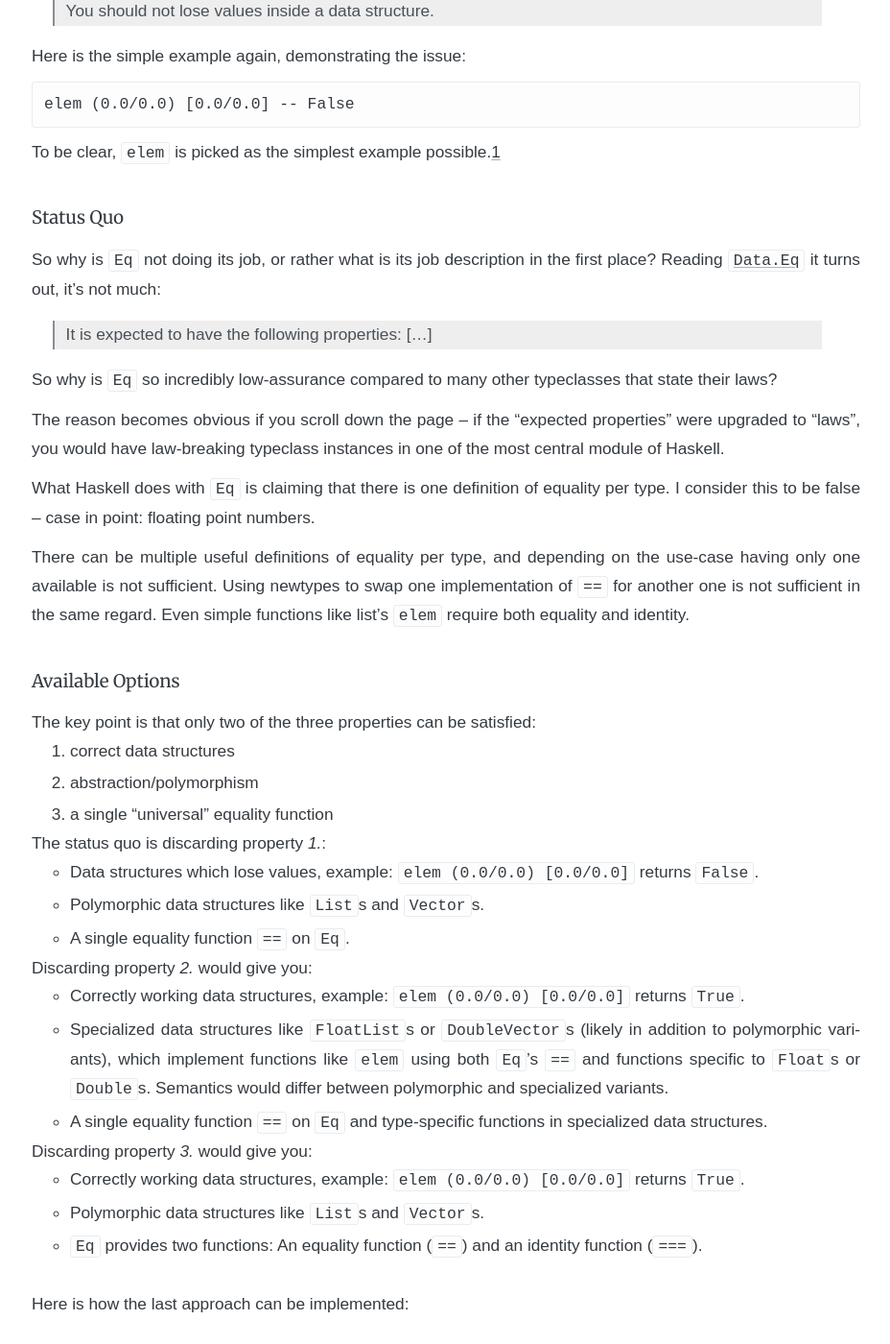
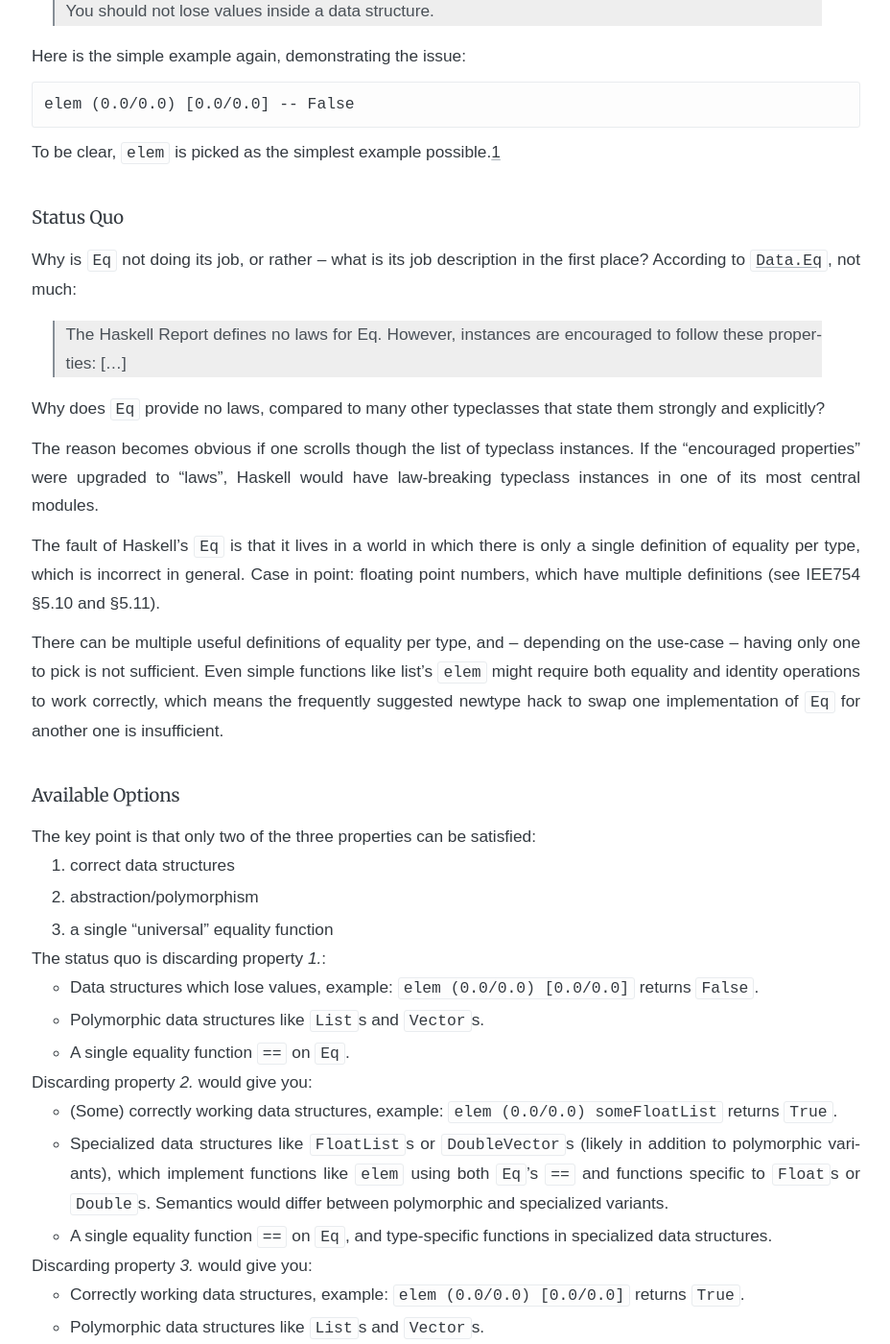
Before and after one commit to soc/soc.me, a Jekyll site: the page built from _languages/equality-and-identity-part4.md, in a window 1280 px wide and 1400 px high, scrolled down 319 px. Shown: the whole window at 96% size, without its empty margins (175-1103 px from the left). Built offline with Jekyll 4.4.1, drawn with Linux system fonts in a browser that asks for light colours; some web fonts are replaced; some of the changed text lies outside the part shown.

Commit message:
improve wording of "Fixing Haskell"

```diff
--- a/_languages/equality-and-identity-part4.md
+++ b/_languages/equality-and-identity-part4.md
@@ -19,18 +19,22 @@ To be clear, `elem` is picked as the simplest example possible.[^1]
 
 #### Status Quo
 
-So why is `Eq` not doing its job, or rather what is its job description in the first place?
-Reading [`Data.Eq`](http://hackage.haskell.org/package/base-4.12.0.0/docs/Data-Eq.html) it turns out, it's not much:
+Why is `Eq` not doing its job, or rather – what is its job description in the first place?
+According to [`Data.Eq`](https://hackage.haskell.org/package/base-4.16.1.0/docs/Data-Eq.html), not much:
 
-> It is expected to have the following properties: [...]
+> The Haskell Report defines no laws for Eq. However, instances are encouraged to follow these properties: [...]
 
-So why is `Eq` so incredibly low-assurance compared to many other typeclasses that state their laws?
+Why does `Eq` provide no laws, compared to many other typeclasses that state them strongly and explicitly?
 
-The reason becomes obvious if you scroll down the page – if the "expected properties" were upgraded to "laws", you would have law-breaking typeclass instances in one of the most central module of Haskell.
+The reason becomes obvious if one scrolls though the list of typeclass instances.
+If the "encouraged properties" were upgraded to "laws",
+Haskell would have law-breaking typeclass instances in one of its most central modules.
 
-What Haskell does with `Eq` is claiming that there is one definition of equality per type. I consider this to be false – case in point: floating point numbers.
+The fault of Haskell's `Eq` is that it lives in a world in which there is only a single definition of equality per type, which is incorrect in general. Case in point: floating point numbers, which have multiple definitions (see IEE754 §5.10 and §5.11).
 
-There can be multiple useful definitions of equality per type, and depending on the use-case having only one available is not sufficient. Using newtypes to swap one implementation of `==` for another one is not sufficient in the same regard. Even simple functions like list's `elem` require both equality and identity.
+There can be multiple useful definitions of equality per type, and – depending on the use-case – having only one to pick is not sufficient.
+Even simple functions like list's `elem` might require both equality and identity operations to work correctly,
+which means the frequently suggested newtype hack to swap one implementation of `Eq` for another one is insufficient.
 
 #### Available Options
 
@@ -48,21 +52,21 @@ The status quo is discarding property _1._:
 
 Discarding property _2._ would give you:
 
-- Correctly working data structures, example: `elem (0.0/0.0) [0.0/0.0]` returns `True`.
+- (Some) correctly working data structures, example: `elem (0.0/0.0) someFloatList` returns `True`.
 - Specialized data structures like `FloatList`s or `DoubleVector`s (likely in addition to polymorphic variants), which implement functions like `elem` using both `Eq`'s `==` and functions specific to `Float`s or `Double`s. Semantics would differ between polymorphic and specialized variants.
-- A single equality function `==` on `Eq` and type-specific functions in specialized data structures.
+- A single equality function `==` on `Eq`, and type-specific functions in specialized data structures.
 
 Discarding property _3._ would give you:
 
 - Correctly working data structures, example: `elem (0.0/0.0) [0.0/0.0]` returns `True`.
 - Polymorphic data structures like `List`s and `Vector`s.
-- `Eq` provides two functions: An equality function (`==`) and an identity function (`===`).
+- An identity function (`===`), in addition to `Eq`s existing equality function (`==`).
 
 <br/>Here is how the last approach can be implemented:
 
-#### The Solution
+#### A Solution
 
-So how to fix it? Let's go for the simplest fix; instead of introducing a new typeclass for identity, extend `Eq` as follows:
+The simplest fix (instead of introducing a new typeclass for identity) is to extend `Eq` as follows:
 
     class  Eq a  where
       (==), (/=), (===), (/==) :: a -> a -> Bool
@@ -72,10 +76,10 @@ So how to fix it? Let's go for the simplest fix; instead of introducing a new ty
       x === y              = x == y         -- new
       x /== y              = not (x === y)  -- new
 
-So nothing would change for 99% of `Eq`'s instances, but `Float`, `Double` (and a few other types) their instances would now be defined like this:
+Nothing would change for 99% of `Eq`'s instances, but the typeclass instances for `Float`, `Double`, ... would now be defined as:
 
-    instance Eq Double where
-      (==)  = eqDouble
+    instance Eq Float where
+      (==)  = eqFloat
       (===) = Numeric.IEEE.identicalIEEE  -- new
 
 Then change the documentation replacing the "expected properties" of `==` and `/=` with "laws" of `===` and `/==`.
```
Also changed, not shown: _languages/equality-and-identity-part2.md (+4 -4 lines), _languages/equality-and-identity-part3.md (+14 -12 lines).
